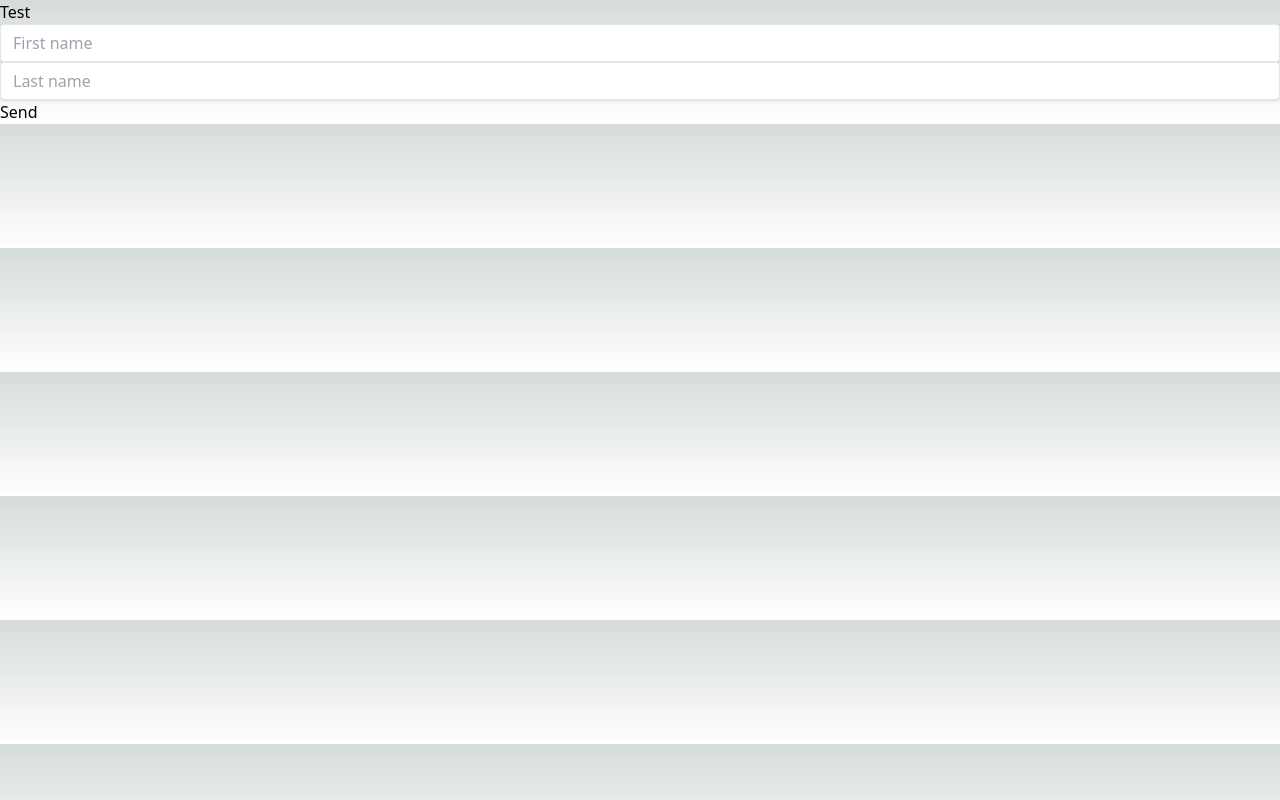
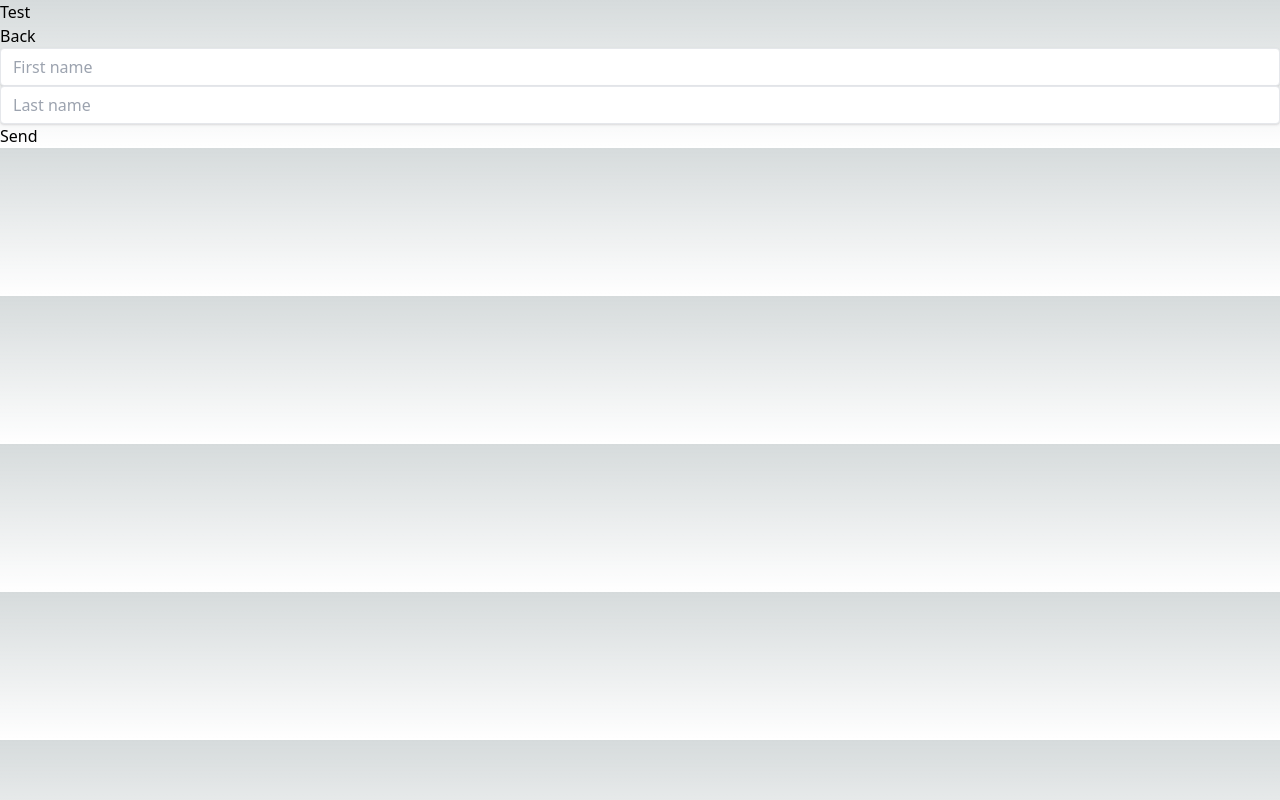
Before and after one commit to miuirussia/nextjs-playgound, a Next.js app: page /form in a window 1280 px wide. Built offline with nearby package versions, Linux system fonts and the light colour scheme.

Commit message:
Add back link

```diff
--- a/src/app/form/page.tsx
+++ b/src/app/form/page.tsx
@@ -1,5 +1,7 @@
 "use client"
 import { useForm } from "react-hook-form";
+import Link from "next/link";
+
 import { FormValues, getFullName } from "@/app/form/server";
 
 export default function Form() {
@@ -12,6 +14,7 @@ export default function Form() {
 
   return <div>
     <h1>Test</h1>
+    <Link href="/">Back</Link>
     <form onSubmit={handleSubmit(onSubmit)}>
       <input {...register('firstName')} className="shadow appearance-none border rounded w-full py-2 px-3 text-gray-700 leading-tight focus:outline-none focus:shadow-outline" placeholder="First name" />
       <input {...register('lastName')} className="shadow appearance-none border rounded w-full py-2 px-3 text-gray-700 leading-tight focus:outline-none focus:shadow-outline" placeholder="Last name" />
```
